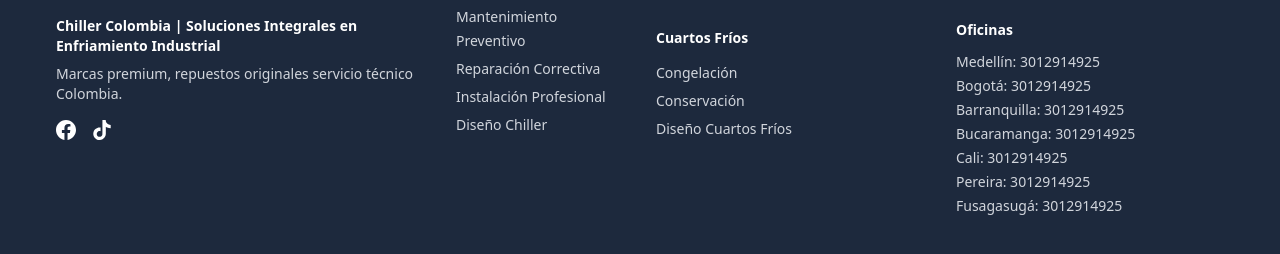
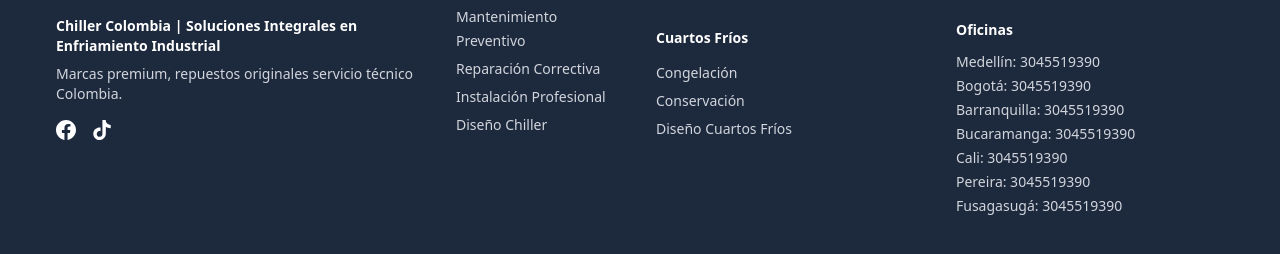
Before and after one commit to calfrio-es/Chiller, a React (Vite) app: page / in a window 1280 px wide. Shown: the part 6357-6611 px from the top of the page. Built offline with nearby package versions, Linux system fonts and the light colour scheme.

Commit message:
Update contact numbers for various offices

```diff
--- a/src/components/layout/Footer.jsx
+++ b/src/components/layout/Footer.jsx
@@ -134,13 +134,13 @@ const Footer = () => {
 
             <h3 className="font-bold text-white mb-3 text-sm mt-6">Oficinas</h3>
             <ul className="space-y-1 text-gray-300 text-sm">
-              <li>Medellín: 3012914925</li>
-              <li>Bogotá: 3012914925</li>
-              <li>Barranquilla: 3012914925</li>
-              <li>Bucaramanga: 3012914925</li>
-              <li>Cali: 3012914925</li>
-              <li>Pereira: 3012914925</li>
-              <li>Fusagasugá: 3012914925</li>
+              <li>Medellín: 3045519390</li>
+              <li>Bogotá: 3045519390</li>
+              <li>Barranquilla: 3045519390</li>
+              <li>Bucaramanga: 3045519390</li>
+              <li>Cali: 3045519390</li>
+              <li>Pereira: 3045519390</li>
+              <li>Fusagasugá: 3045519390</li>
             </ul>
           </div>
         </div>
```
